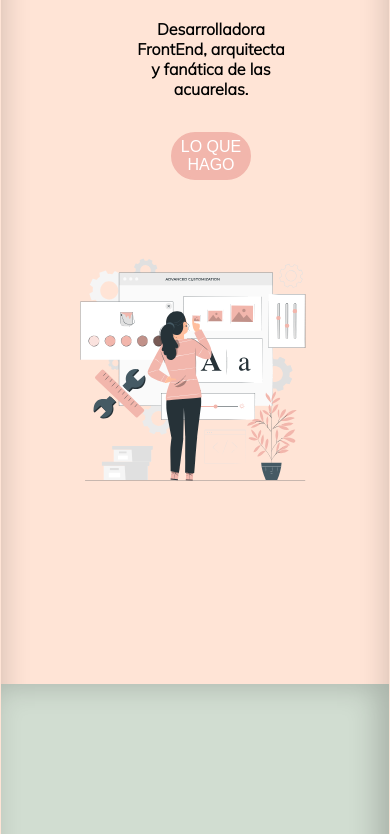
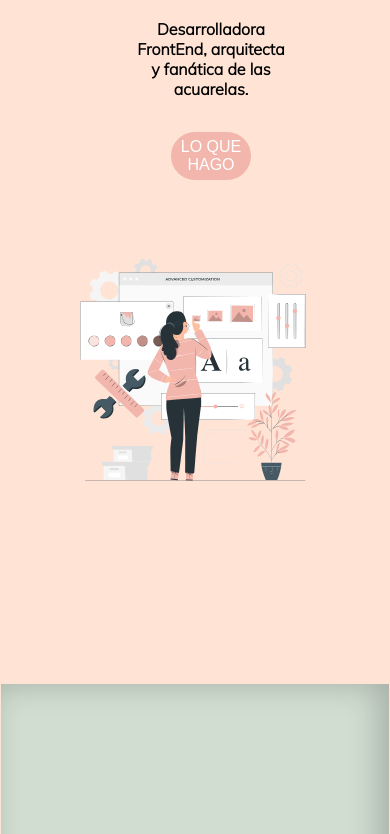
Before and after one commit to maritebr/Portfolio, a plain HTML site: page index.html in a window 390 px wide. Shown: the part 557-1391 px from the top of the page. Drawn offline with Linux system fonts and the light colour scheme.

Commit message:
correcion responsive en el body

```diff
--- a/css/style.css
+++ b/css/style.css
@@ -5,12 +5,11 @@
 }
 
 body{
+    max-width: 100%;
     background-color: #FFE4D6;
     font-family:'Mulish', sans-serif;
     box-shadow:inset 0px 0px 30px  rgba(0, 0, 0, 0.2);
     border: solid transparent 0.1rem;
-
-
 }
 
 header{
@@ -641,6 +640,10 @@ footer{
 
 @media(max-width: 768px){
 
+    body{
+        box-shadow:0px 0px 0px 0px inset rgba(0, 0, 0, 0.2)
+    }
+
     header{
         display: none;
 
```
